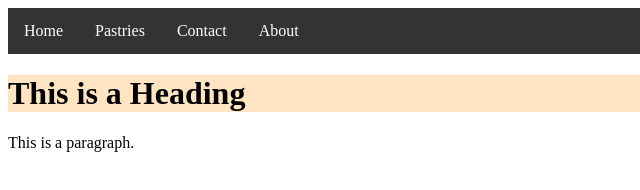
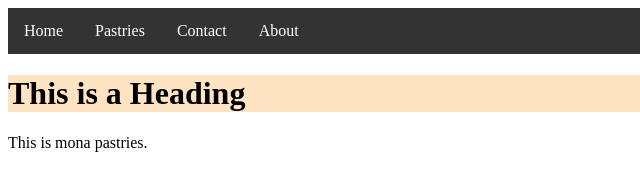
Before and after one commit to monamoana/web-html, a plain HTML site: page index.html in a window 1280 px wide. Shown: the full height of the page, 0-640 px from the left. Drawn offline with Linux system fonts and the light colour scheme.

Commit message:
Update index.html
Adresse Description

```diff
--- a/index.html
+++ b/index.html
@@ -19,7 +19,7 @@
       </ul>
 
 <h1 class="backround">This is a Heading</h1>
-<p>This is a paragraph.</p>
+<p>This is mona pastries.</p>
 
 
 </body>
```
